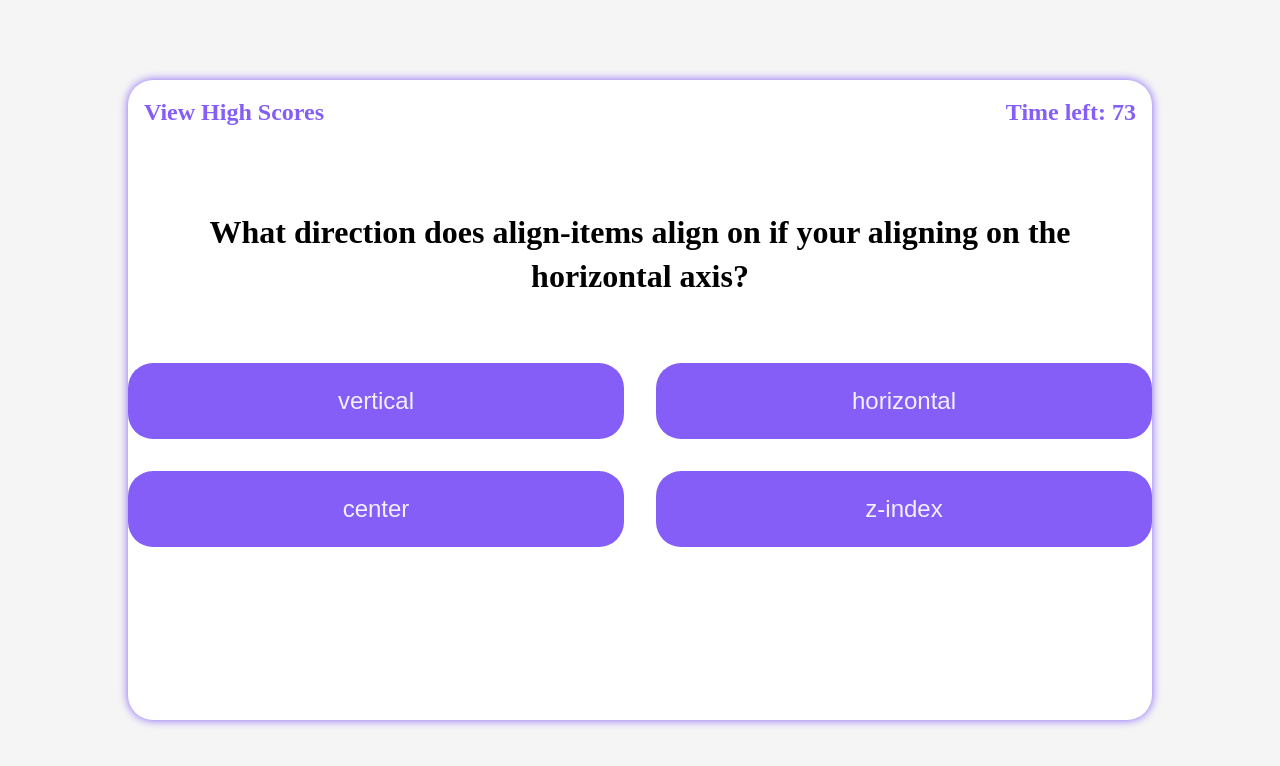
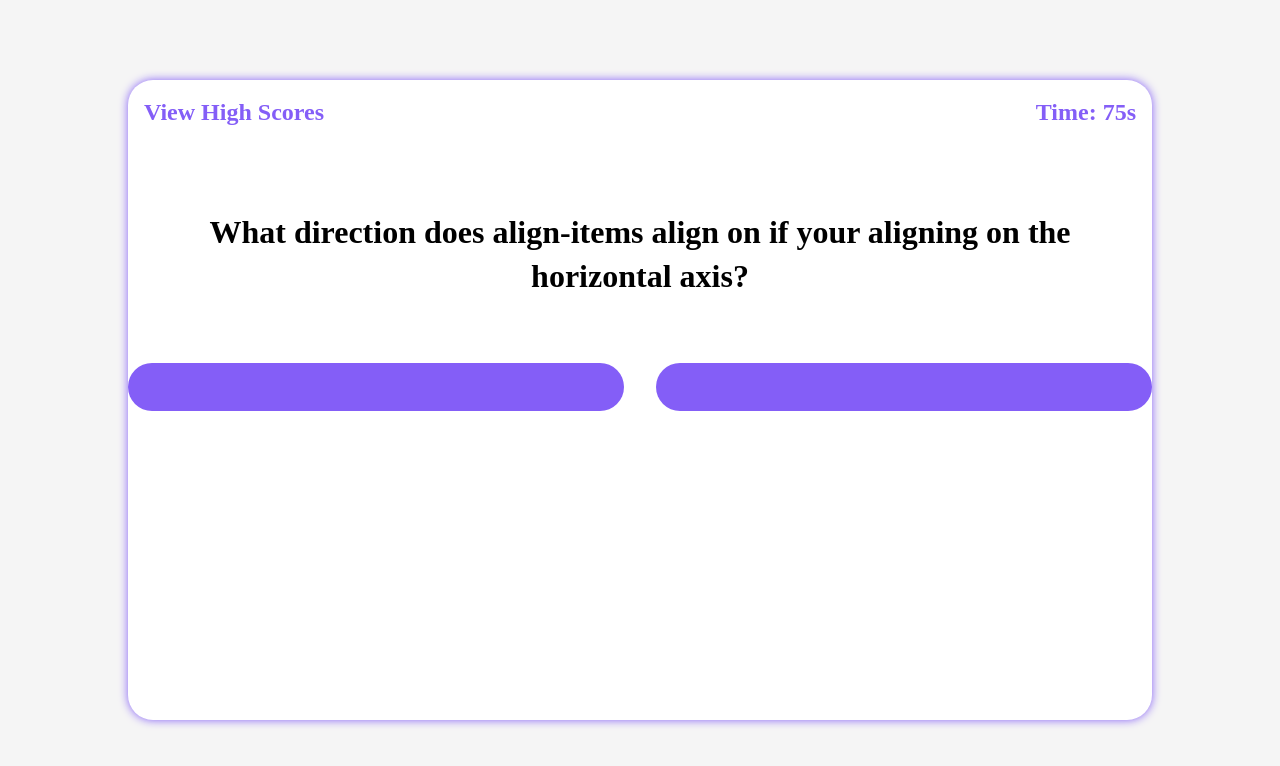
Before and after one commit to roseandlily33/Violet-Quizzlet, a plain HTML site: page index.html in a window 1280 px wide. Both pictures are taken after a click on the button "Start Quiz". Drawn offline with Linux system fonts and the light colour scheme.

Commit message:
made a new JS

```diff
--- a/index.html
+++ b/index.html
@@ -31,10 +31,10 @@
         <div id="main-questions" class="hide">
             <h2 id="question"></h2>
             <div id="answer-buttons">
-            <button id="btn1"></button>
+           <!--- <button id="btn1"></button>
             <button id="btn2"></button>
             <button id="btn3"></button>
-            <button id="btn4"></button>
+            <button id="btn4"></button> -->
             </div>
         </div>
 
@@ -68,6 +68,6 @@
        </section>
 
     </main>
-    <script src="script.js"></script>
+    <script src="script2.js"></script>
 </body>
 </html>
--- a/script.js
+++ b/script.js
@@ -21,45 +21,44 @@ startBtn.addEventListener('click', startGame);
 const questions = [
     {
         question: 'What direction does align-items align on if your aligning on the horizontal axis?',
-        answer1: 'vertical', correct: true,
-        answer2: 'horizontal', correct: false,
-        answer3: 'center', correct: false,
-        answer4: 'z-index', correct: false,
-
+        answer1: 'vertical',
+        answer2: 'horizontal',
+        answer3: 'center',
+        answer4: 'z-index',
+        correct: 'vertical'
     },
     {
         question: 'In this array how would you access apple: let fruit = [banana, mango, peach, apple, plum]',
-        answer1: '[2]', correct: false,
-        answer2: '[0]', correct: true,
-        answer3: '[3]', correct: false,
-        answer4: '[4]', correct: false,
-
+        answer1: '[2]',
+        answer2: '[0]',
+        answer3: '[3]',
+        answer4: '[4]',
+        correct: '[0]'
     },
     {
         question: 'Which one of these means absolutley not?',
-        answer: '!=', correct: false,
-        answer: '>=', correct: false,
-        answer: '!==', correct: true,
-        answer: '===', correct: false
-
+        answer1: '!=',
+        answer2: '>=',
+        answer3: '!==',
+        answer4: '===',
+        correct: '!=='
     },
     {
         question: 'What can arrays store in JavaScript?',
-
-        answer1: 'Number', correct: false,
-        answer2: 'String', correct: false,
-        answer3: 'Other Arrays', correct: false,
-        answer4: 'All of the above', correct: true,
-
-
+        answer1: 'Number',
+        answer2: 'String',
+        answer3: 'Other Arrays',
+        answer4: 'All of the above',
+        correct: 'All of the above'
     },
     {
         question: 'What should you always end a line of JavaScript with?',
 
-        answer1: '.JS', correct: false,
-        answer2: '.Js', correct: false,
-        answer3: '.js', correct: true,
-        answer4: '.jS', correct: false
+        answer1: '.JS',
+        answer2: '.Js',
+        answer3: '.js',
+        answer4: '.jS',
+        correct: '.js'
 
     }
 ];
@@ -108,11 +107,20 @@ function nextQuestion() {
     button4.innerHTML = currentQuestion.answer4;
     }
     //If it is the last question to go to the score page with the score
-    button.addEventListener('click', function(){
-        if(answer === true){
+    button1.addEventListener('click', function(){
+        if(answer1 === true){
             button.style.backgroundColor = "green";
            // button.style.backgroundColor = " ";
-        } else {
+        }  else if(answer2 === true){
+            button.style.backgroundColor = 'green';
+        }
+        else if(answer3 === true){
+            button.style.backgroundColor = 'green';
+        }
+        else if(answer4 === true){
+            button.style.backgroundColor = 'green';
+        }
+        else {
             button.style.backgroundColor = "red";
             //subtract by 10 seconds
             seconds -=10;
--- /dev/null
+++ b/script2.js
@@ -0,0 +1,103 @@
+let startBtn = document.getElementById('start-btn');
+let questionCont = document.getElementById('main-questions');
+let beginningEl = document.getElementById('intro');
+let questionEl = document.getElementById('question');
+let buttonCont = document.getElementById('answer-buttons');
+let timerEl = document.getElementById('timer');
+let finalEl = document.getElementById('final');
+let scorePage = document.getElementById('score-page');
+let submitBtn = document.getElementById('submitInit');
+
+const questions = [
+    {
+        question: 'What direction does align-items align on if your aligning on the horizontal axis?',
+        answer: 'vertical',
+        answer: 'horizontal',
+        answer: 'center',
+        answer: 'z-index',
+        correct: 'vertical'
+    },
+    {
+        question: 'In this array how would you access apple: let fruit = [banana, mango, peach, apple, plum]',
+        answer: '[2]',
+        answer: '[0]',
+        answer: '[3]',
+        answer: '[4]',
+        correct: '[0]'
+    }];
+
+let currentQuestionIndex = 0;
+let currentQuestion = questions[currentQuestionIndex];
+let finalQuestion = questions.length - 1;
+let seconds = 75;
+
+
+startBtn.addEventListener('click', startGame);
+
+function startGame() {
+    startBtn.classList.add('hide');
+    beginningEl.classList.add('hide');
+    questionCont.classList.remove('hide');
+    nextQuestion();
+    timer();
+}
+function timer() {
+    var timerInterval = setInterval(function () {
+        seconds--;
+        timerEl.textContent = 'Time left: ' + seconds;
+        if (seconds === 0) {
+            clearInterval(timerInterval);
+            scorePage();
+        }
+    }, 1000
+    );
+};
+function nextQuestion() {
+    questionEl.textContent = currentQuestion.question;
+    //for (let i = 0; i < questions.length; i++) {
+    //currentQuestionIndex.textContent = currentQuestion.question;}
+
+    questions.forEach(answer =>{
+    let button = document.createElement('button');
+    buttonCont.appendChild(button);
+
+    button.addEventListener('click',function(){
+        if(answer === correct){
+            button.style.backgroundColor = 'green';
+        } else {
+            button.style.backgroundColor = 'red';
+            seconds -= 10;
+        }
+        currentQuestionIndex++;
+
+    })})
+    if(currentQuestionIndex == finalQuestion){
+        finalScore();
+    } else if(seconds == 0){
+        finalScore();
+    } else{
+        finalScore();
+    }
+   }
+   /*function finalScore(){
+    questionCont.classList.add('hide');
+    finalEl.classList.remove('hide');
+    clearInterval(timerInterval);
+
+    localStorage.setItem('score',JSON.stringify(score));
+    submitBtn.addEventListener('submit', function(e){
+        e.preventDefault();
+
+    })
+
+
+   }
+   function scores(){
+    finalEl.classList.add('hide');
+    scorePage.classList.remove('hide');
+
+    var returnedScore = JSON.parse(localStorage.getItem('score'));
+    if(returnedScore !== null){
+        document.getElementById.innerHTML = returnedScore.score;
+    } else { return;}
+   } */
```
